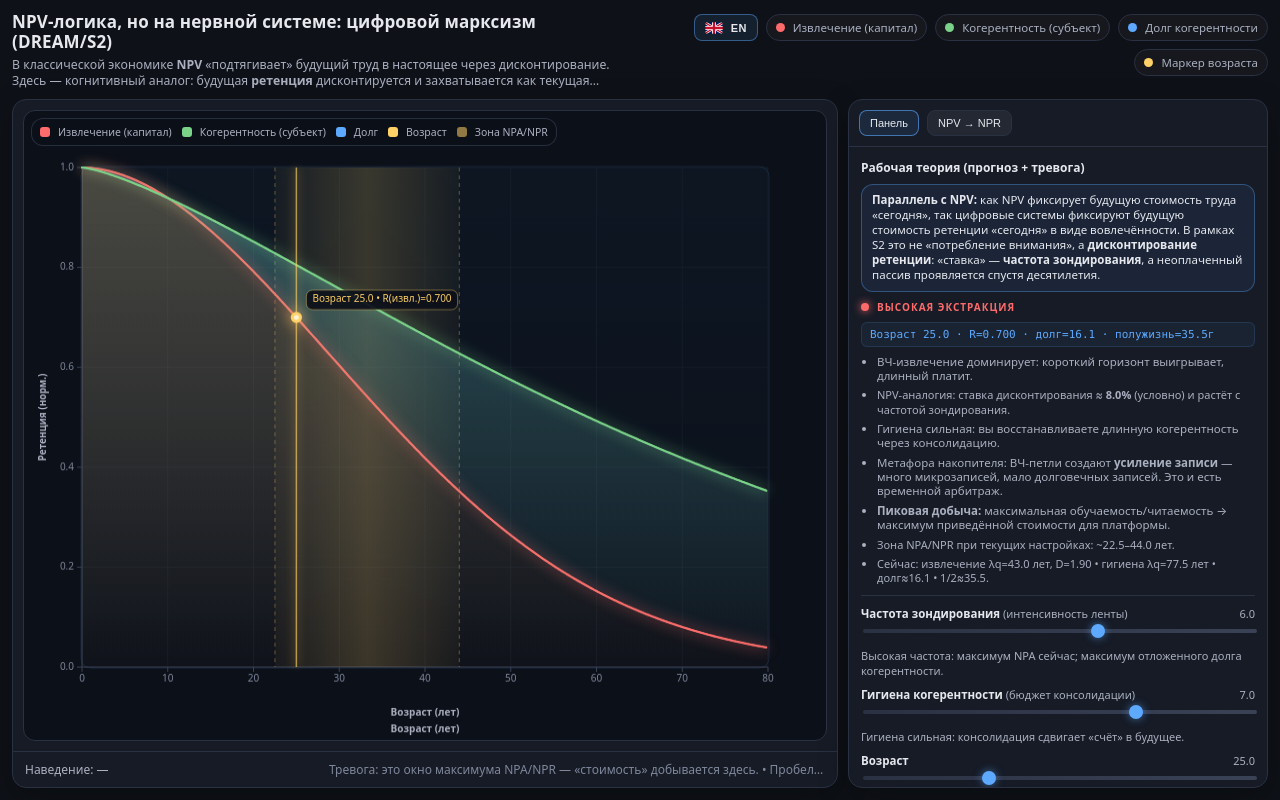
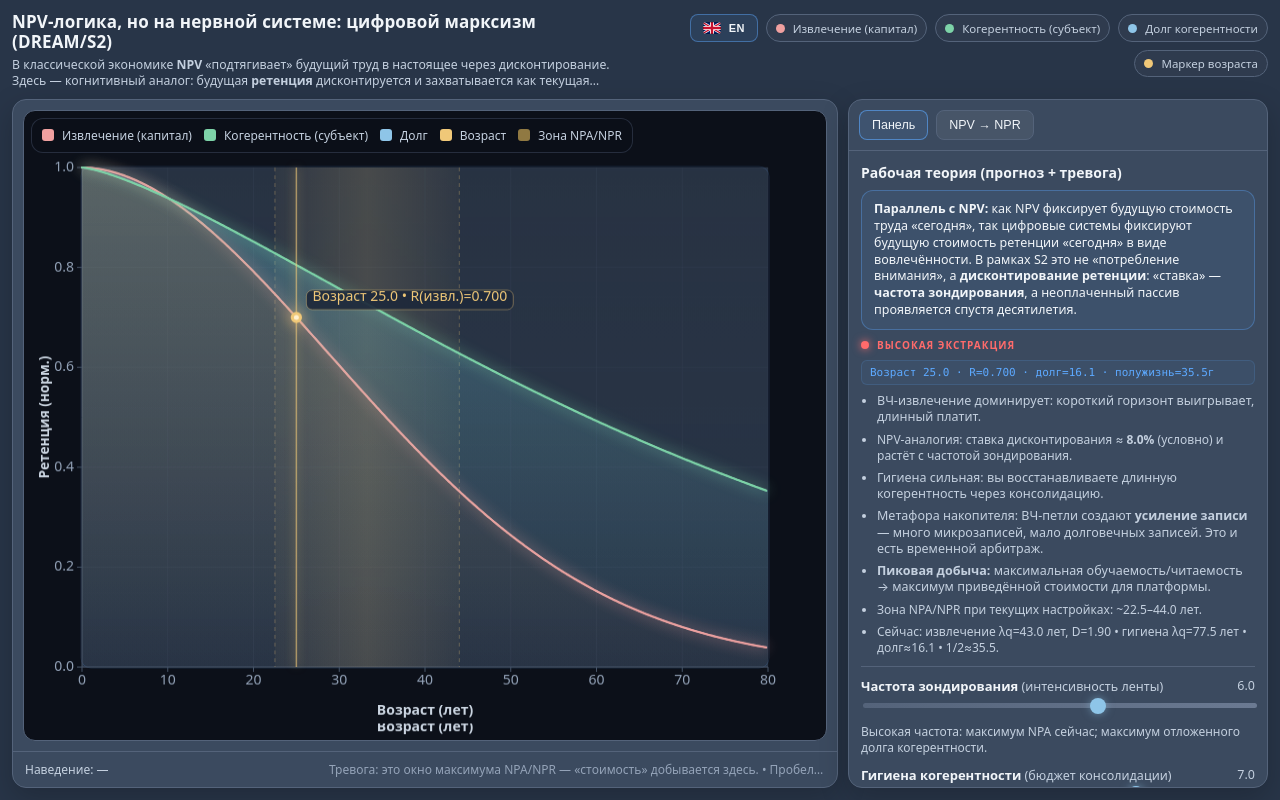
Before and after one commit to dream-framework/communism, a plain HTML site: page npa-calculator.html in a window 1280 px wide. Drawn offline with Linux system fonts and the light colour scheme; animation ran at ten frames a second.

Commit message:
Softer palette + larger fonts for readability
- NPA calculator: soft coral/sage/peach instead of harsh red/green/yellow,
  lighter slate background (#283548 not #0e1117), larger fonts (12px+ not 10px)
- NPV simulator: soft sky blue/coral colorscales, larger Plotly fonts (11px)
- Static charts: matched palette, larger labels (10-14px not 7-9px)

```diff
--- a/npa-calculator.html
+++ b/npa-calculator.html
@@ -6,17 +6,17 @@
 <title>Калькулятор NPR (NPV→NPR) • DREAM/S2</title>
 <style>
 :root{
-  --bg:#0e1117;
-  --panel:#161b26;
-  --border:#2a3142;
-  --text:#e6e8ee;
-  --muted:#aab0c0;
-  --muted2:#7f879b;
-  --good:#7bd389;
-  --bad:#ff6b6b;
-  --neutral:#5da9ff;
-  --warn:#ffd166;
-  --shadow: 0 10px 30px rgba(0,0,0,.25);
+  --bg:#283548;
+  --panel:#3b4a5f;
+  --border:#54637a;
+  --text:#f1f5f9;
+  --muted:#c4d0df;
+  --muted2:#94a3b8;
+  --good:#7dd3a8;
+  --bad:#f0a0a0;
+  --neutral:#8ec5e8;
+  --warn:#f0c878;
+  --shadow: 0 10px 30px rgba(0,0,0,.20);
 }
 *{box-sizing:border-box}
 html, body{
@@ -295,58 +295,58 @@ button.danger{border-color:rgba(255,107,107,.55)}
   50% { box-shadow: 0 0 14px currentColor; }
 }
 
-/* Smaller, tighter legend */
+/* Readable legend */
 .legendOverlay{
-  font-size: 10.5px !important;
-  padding: 6px 8px !important;
-  gap: 6px 10px !important;
+  font-size: 12px !important;
+  padding: 8px 10px !important;
+  gap: 8px 12px !important;
 }
-.legendOverlay .sw{width:10px;height:10px;border-radius:3px;}
+.legendOverlay .sw{width:12px;height:12px;border-radius:3px;}
 
-/* Tighter slider labels */
-label{font-size:11px !important;}
-label b{font-size:11.5px !important;}
-.small{font-size:11px !important; line-height:1.3 !important;}
-.bullets{font-size:11.5px !important; line-height:1.25 !important;}
-.bullets li{margin:5px 0 !important;}
-.callout{font-size:11.5px !important; line-height:1.3 !important; padding:8px 10px !important;}
-h2{font-size:12px !important;}
+/* Readable slider labels */
+label{font-size:12.5px !important;}
+label b{font-size:13px !important;}
+.small{font-size:12px !important; line-height:1.35 !important;}
+.bullets{font-size:12.5px !important; line-height:1.3 !important;}
+.bullets li{margin:6px 0 !important;}
+.callout{font-size:12.5px !important; line-height:1.35 !important; padding:10px 12px !important;}
+h2{font-size:14px !important;}
 
-/* Slider styling — thinner, more polished */
+/* Slider styling — polished, readable */
 input[type=range]{
   -webkit-appearance:none;
   appearance:none;
-  height:4px;
-  border-radius:2px;
-  background:linear-gradient(90deg, #2a3142, #3a4256);
+  height:5px;
+  border-radius:3px;
+  background:linear-gradient(90deg, #54637a, #6b7a92);
   outline:none;
 }
 input[type=range]::-webkit-slider-thumb{
   -webkit-appearance:none;
   appearance:none;
-  width:14px;
-  height:14px;
+  width:16px;
+  height:16px;
   border-radius:50%;
-  background:#5da9ff;
-  box-shadow:0 0 8px rgba(93,169,255,.6);
+  background:#8ec5e8;
+  box-shadow:0 0 8px rgba(142,197,232,.5);
   cursor:pointer;
   transition: transform .15s ease;
 }
-input[type=range]::-webkit-slider-thumb:hover{ transform: scale(1.2); }
+input[type=range]::-webkit-slider-thumb:hover{ transform: scale(1.15); }
 input[type=range]::-moz-range-thumb{
-  width:14px;
-  height:14px;
+  width:16px;
+  height:16px;
   border-radius:50%;
-  background:#5da9ff;
+  background:#8ec5e8;
   border:none;
-  box-shadow:0 0 8px rgba(93,169,255,.6);
+  box-shadow:0 0 8px rgba(142,197,232,.5);
   cursor:pointer;
 }
 
 /* Button polish */
 button{
-  font-size:11px !important;
-  padding:6px 10px !important;
+  font-size:12.5px !important;
+  padding:7px 12px !important;
   border-radius:8px !important;
   transition: all .15s ease;
 }
@@ -837,25 +837,25 @@ function roundRect(x, y, w, h, r, fill, stroke){
   if(stroke) ctx.stroke();
 }
 
-// Smaller font scale — responsive to chart size
-function fontPx(size){ return Math.max(9, Math.min(size, Math.floor(plotH() / 36))); }
+// Readable font scale — responsive to chart size, minimum 11px
+function fontPx(size){ return Math.max(11, Math.min(size + 2, Math.floor(plotH() / 28))); }
 const FONT = "system-ui, -apple-system, Segoe UI, Roboto, sans-serif";
 
 function drawAxes(w, h){
-  // Background gradient for the plot area
+  // Background gradient for the plot area — soft slate
   const bgGrad = ctx.createLinearGradient(0, pad, 0, h - pad);
-  bgGrad.addColorStop(0, "rgba(15,27,41,0.6)");
-  bgGrad.addColorStop(1, "rgba(12,16,25,0.9)");
+  bgGrad.addColorStop(0, "rgba(59,74,95,0.6)");
+  bgGrad.addColorStop(1, "rgba(40,53,72,0.9)");
   ctx.fillStyle = bgGrad;
   ctx.fillRect(pad, pad, w - 2*pad, h - 2*pad);
 
   // Subtle border glow on the plot area
-  ctx.strokeStyle = "rgba(93,169,255,0.15)";
+  ctx.strokeStyle = "rgba(96,165,250,0.15)";
   ctx.lineWidth = 1;
   roundRect(pad - 1, pad - 1, w - 2*pad + 2, h - 2*pad + 2, 10, false, true);
 
   // Main axes
-  ctx.strokeStyle = "#3a4256";
+  ctx.strokeStyle = "#475569";
   ctx.lineWidth = 1;
   ctx.beginPath();
   ctx.moveTo(pad, pad);
@@ -863,16 +863,16 @@ function drawAxes(w, h){
   ctx.lineTo(w - pad, h - pad);
   ctx.stroke();
 
-  // Tick labels — smaller, brighter
-  ctx.font = fontPx(10) + "px " + FONT;
-  ctx.fillStyle = "#7f879b";
+  // Tick labels — readable
+  ctx.font = fontPx(12) + "px " + FONT;
+  ctx.fillStyle = "#94a3b8";
 
   const xTicks = [0,10,20,30,40,50,60,70,80].filter(tick => tick <= ageMax);
   for(const tick of xTicks){
     const px = X(tick, w);
-    ctx.strokeStyle = "rgba(58,66,86,.18)";
+    ctx.strokeStyle = "rgba(71,85,105,.18)";
     ctx.beginPath(); ctx.moveTo(px, pad); ctx.lineTo(px, h - pad); ctx.stroke();
-    ctx.strokeStyle = "#3a4256";
+    ctx.strokeStyle = "#475569";
     ctx.beginPath(); ctx.moveTo(px, h - pad); ctx.lineTo(px, h - pad + 5); ctx.stroke();
     ctx.textAlign="center"; ctx.textBaseline="top";
     ctx.fillText(String(tick), px, h - pad + 7);
@@ -881,17 +881,17 @@ function drawAxes(w, h){
   const yTicks = [0,0.2,0.4,0.6,0.8,1.0];
   for(const tick of yTicks){
     const py = Y(tick, h);
-    ctx.strokeStyle = "rgba(58,66,86,.18)";
+    ctx.strokeStyle = "rgba(71,85,105,.18)";
     ctx.beginPath(); ctx.moveTo(pad, py); ctx.lineTo(w - pad, py); ctx.stroke();
-    ctx.strokeStyle = "#3a4256";
+    ctx.strokeStyle = "#475569";
     ctx.beginPath(); ctx.moveTo(pad - 5, py); ctx.lineTo(pad, py); ctx.stroke();
     ctx.textAlign="right"; ctx.textBaseline="middle";
     ctx.fillText(tick.toFixed(1), pad - 8, py);
   }
 
-  // Axis titles — smaller
-  ctx.fillStyle = "#aab0c0";
-  ctx.font = "600 " + fontPx(10) + "px " + FONT;
+  // Axis titles — readable
+  ctx.fillStyle = "#cbd5e1";
+  ctx.font = "600 " + fontPx(12) + "px " + FONT;
   ctx.textAlign="center"; ctx.textBaseline="bottom";
   ctx.fillText(t().axis_x, pad + (w - 2*pad)/2, h - 6);
 
@@ -962,11 +962,11 @@ function drawCurve(w, h, color, glowColor, fn, fillUnder){
 
 function fillDebt(w, h, fnGood, fnBad){
   ctx.save();
-  // Gradient fill for the debt zone — blue→neutral, more vivid
+  // Gradient fill for the debt zone — soft blue
   const grad = ctx.createLinearGradient(0, pad, 0, h - pad);
-  grad.addColorStop(0, "rgba(93,169,255,.22)");
-  grad.addColorStop(0.5, "rgba(93,169,255,.10)");
-  grad.addColorStop(1, "rgba(93,169,255,.02)");
+  grad.addColorStop(0, "rgba(96,165,250,.22)");
+  grad.addColorStop(0.5, "rgba(96,165,250,.10)");
+  grad.addColorStop(1, "rgba(96,165,250,.02)");
   ctx.fillStyle = grad;
   ctx.beginPath();
   for(let a=0; a<=ageMax; a+=0.5){
@@ -984,7 +984,7 @@ function fillDebt(w, h, fnGood, fnBad){
   ctx.fill();
 
   // Subtle dashed boundary on the good curve side
-  ctx.strokeStyle = "rgba(93,169,255,.30)";
+  ctx.strokeStyle = "rgba(96,165,250,.30)";
   ctx.lineWidth = 0.8;
   ctx.setLineDash([3, 4]);
   ctx.beginPath();
@@ -1015,18 +1015,18 @@ function findBand(fnBad){
 function drawBand(w, h, band){
   if(!band) return;
   ctx.save();
-  // Gradient band fill — amber glow
+  // Gradient band fill — soft amber
   const x1 = X(band.start, w);
   const x2 = X(band.end, w);
   const grad = ctx.createLinearGradient(x1, 0, x2, 0);
-  grad.addColorStop(0, "rgba(255,209,102,.04)");
-  grad.addColorStop(0.5, "rgba(255,209,102,.18)");
-  grad.addColorStop(1, "rgba(255,209,102,.04)");
+  grad.addColorStop(0, "rgba(240,200,120,.04)");
+  grad.addColorStop(0.5, "rgba(240,200,120,.16)");
+  grad.addColorStop(1, "rgba(240,200,120,.04)");
   ctx.fillStyle = grad;
   ctx.fillRect(x1, pad, Math.max(1, x2-x1), (h - 2*pad));
 
   // Dashed vertical boundaries
-  ctx.strokeStyle = "rgba(255,209,102,.35)";
+  ctx.strokeStyle = "rgba(240,200,120,.30)";
   ctx.lineWidth = 1;
   ctx.setLineDash([4, 4]);
   ctx.beginPath(); ctx.moveTo(x1, pad); ctx.lineTo(x1, h - pad); ctx.stroke();
@@ -1041,37 +1041,37 @@ function drawLifeCursor(w, h, aLife, fnBad){
   const py = Y(r, h);
 
   ctx.save();
-  // Glowing vertical line
-  ctx.shadowColor = "#ffd166";
+  // Glowing vertical line — soft peach
+  ctx.shadowColor = "#f0c878";
   ctx.shadowBlur = 10;
-  ctx.strokeStyle = "rgba(255,209,102,.65)";
+  ctx.strokeStyle = "rgba(240,200,120,.60)";
   ctx.lineWidth = 1.5;
   ctx.beginPath(); ctx.moveTo(px, pad); ctx.lineTo(px, h - pad); ctx.stroke();
   ctx.shadowBlur = 0;
 
-  // Pulsing dot with glow
+  // Pulsing dot with glow — soft amber
   const pulse = 1 + 0.15 * Math.sin(Date.now() / 300);
-  ctx.shadowColor = "#ffd166";
+  ctx.shadowColor = "#f0c878";
   ctx.shadowBlur = 16;
-  ctx.fillStyle = "#ffd166";
+  ctx.fillStyle = "#f0c878";
   ctx.beginPath(); ctx.arc(px, py, 6 * pulse, 0, Math.PI*2); ctx.fill();
 
   // Inner bright core
   ctx.shadowBlur = 0;
-  ctx.fillStyle = "#fff5d6";
+  ctx.fillStyle = "#fff0d0";
   ctx.beginPath(); ctx.arc(px, py, 2.5, 0, Math.PI*2); ctx.fill();
 
-  // Label tooltip — smaller font, polished
+  // Label tooltip — readable font, polished
   const label = t().cursor_fmt(aLife, r);
-  ctx.font = fontPx(10) + "px " + FONT;
+  ctx.font = fontPx(12) + "px " + FONT;
   const tw = ctx.measureText(label).width;
   const bx = Math.min(w - pad - tw - 16, px + 10);
   const by = Math.max(pad + 22, py - 10);
-  ctx.fillStyle = "rgba(12,16,25,.92)";
-  ctx.strokeStyle = "rgba(255,209,102,.40)";
+  ctx.fillStyle = "rgba(30,41,59,.92)";
+  ctx.strokeStyle = "rgba(240,200,120,.40)";
   ctx.lineWidth = 1;
   roundRect(bx, by - 18, tw + 12, 20, 6, true, true);
-  ctx.fillStyle = "#ffd166";
+  ctx.fillStyle = "#f0c878";
   ctx.textAlign="left"; ctx.textBaseline="bottom";
   ctx.fillText(label, bx + 6, by - 4);
   ctx.restore();
@@ -1231,9 +1231,9 @@ function draw(){
   if(showBand.checked) drawBand(w,h, band);
   if(shadeDebt.checked) fillDebt(w,h, fnGood, fnBad);
 
-  // Curves with glow + gradient fill underneath
-  drawCurve(w,h, "#ff6b6b", "#ff6b6b", fnBad, true);
-  drawCurve(w,h, "#7bd389", "#7bd389", fnGood, true);
+  // Curves with glow + gradient fill underneath — soft harmonious colors
+  drawCurve(w,h, "#f0a0a0", "#f0a0a0", fnBad, true);
+  drawCurve(w,h, "#7dd3a8", "#7dd3a8", fnGood, true);
 
   drawLifeCursor(w,h, aLife, fnBad);
 
@@ -1244,9 +1244,9 @@ function draw(){
     const px = X(aH, w);
 
     ctx.save();
-    ctx.shadowColor = "#5da9ff";
+    ctx.shadowColor = "#8ec5e8";
     ctx.shadowBlur = 8;
-    ctx.strokeStyle = "rgba(93,169,255,.60)";
+    ctx.strokeStyle = "rgba(142,197,232,.55)";
     ctx.lineWidth = 1;
     ctx.setLineDash([3, 3]);
     ctx.beginPath(); ctx.moveTo(px, pad); ctx.lineTo(px, h - pad); ctx.stroke();
@@ -1254,24 +1254,24 @@ function draw(){
     ctx.shadowBlur = 0;
 
     // Dots on both curves at hover x
-    ctx.shadowColor = "#ff6b6b"; ctx.shadowBlur = 10;
-    ctx.fillStyle = "#ff6b6b";
+    ctx.shadowColor = "#f0a0a0"; ctx.shadowBlur = 10;
+    ctx.fillStyle = "#f0a0a0";
     ctx.beginPath(); ctx.arc(px, Y(rB, h), 4, 0, Math.PI*2); ctx.fill();
-    ctx.shadowColor = "#7bd389";
-    ctx.fillStyle = "#7bd389";
+    ctx.shadowColor = "#7dd3a8";
+    ctx.fillStyle = "#7dd3a8";
     ctx.beginPath(); ctx.arc(px, Y(rG, h), 4, 0, Math.PI*2); ctx.fill();
     ctx.shadowBlur = 0;
 
     const label = t().hover_fmt(aH, rB, rG);
-    ctx.font = fontPx(10) + "px " + FONT;
+    ctx.font = fontPx(12) + "px " + FONT;
     const tw = ctx.measureText(label).width;
     const bx = Math.min(w - pad - tw - 16, px + 10);
     const by = pad + 10;
-    ctx.fillStyle = "rgba(12,16,25,.92)";
-    ctx.strokeStyle = "rgba(93,169,255,.40)";
+    ctx.fillStyle = "rgba(30,41,59,.92)";
+    ctx.strokeStyle = "rgba(142,197,232,.40)";
     ctx.lineWidth = 1;
     roundRect(bx, by, tw + 12, 20, 6, true, true);
-    ctx.fillStyle = "#5da9ff";
+    ctx.fillStyle = "#8ec5e8";
     ctx.textAlign="left"; ctx.textBaseline="top";
     ctx.fillText(label, bx + 6, by + 5);
     ctx.restore();
```
Also changed, not shown: en/math.html (+19 -18 lines), ru/math.html (+19 -18 lines), assets/npa_chart1_d_extraction_en.png, assets/npa_chart1_d_extraction_ru.png, assets/npa_chart2_d_vs_penetration_en.png, assets/npa_chart2_d_vs_penetration_ru.png.
